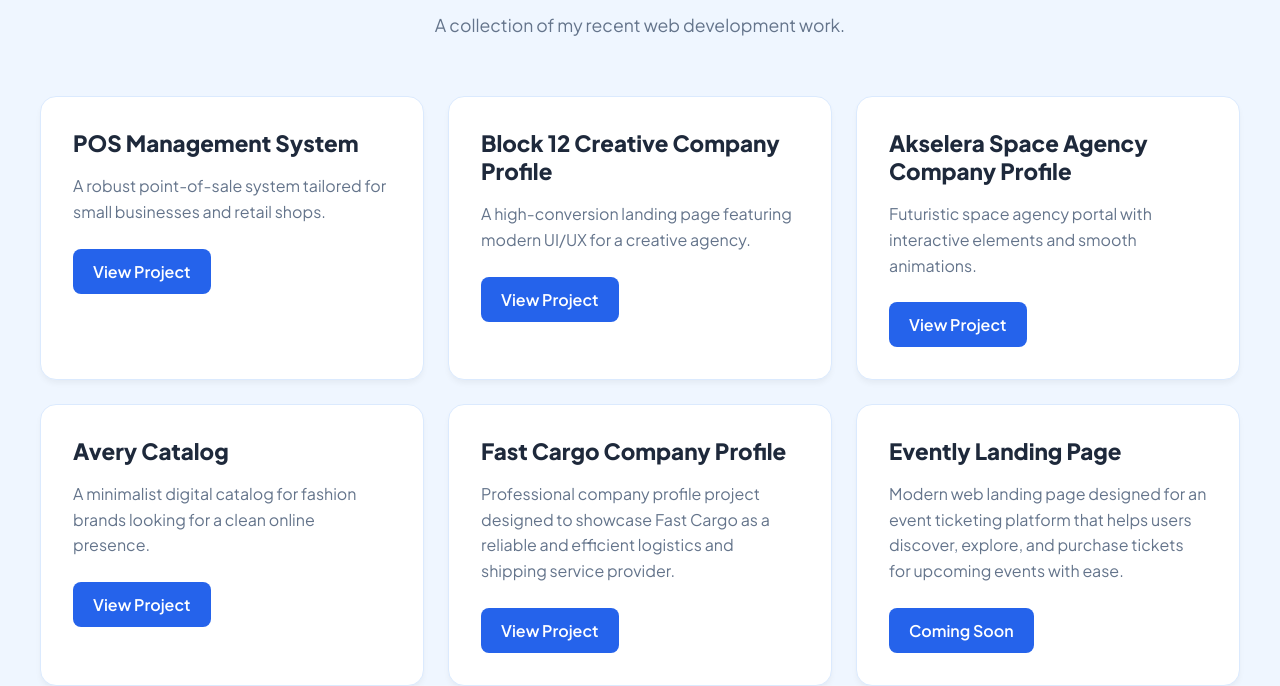
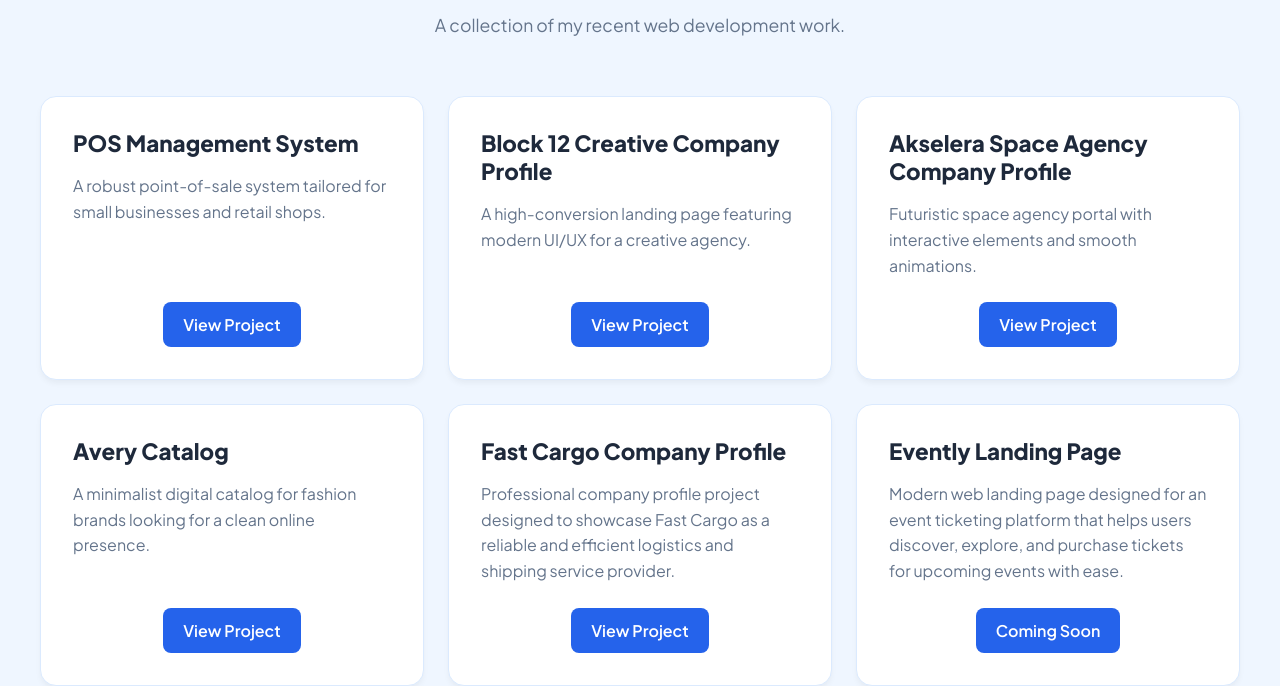
Before and after one commit to Azkraa/Project-Repository, a plain HTML site: page index.html in a window 1280 px wide. Shown: the part 121-807 px from the top of the page. Drawn offline with Linux system fonts and the light colour scheme.

Commit message:
Update all project files

```diff
--- a/assets/css/style.css
+++ b/assets/css/style.css
@@ -58,6 +58,8 @@ header p {
     flex-direction: column;
     transition: all 0.3s ease;
     box-shadow: 0 4px 6px -1px rgba(0, 0, 0, 0.05);
+    justify-content: center;
+    align-items: center;
 }
 
 .project-card:hover {
@@ -91,6 +93,7 @@ header p {
     border-radius: 8px;
     transition: background 0.2s ease;
     width: fit-content;
+    margin-top: auto; /* 👈 THIS pushes it to the bottom */
 }
 
 .link-btn:hover {
```
